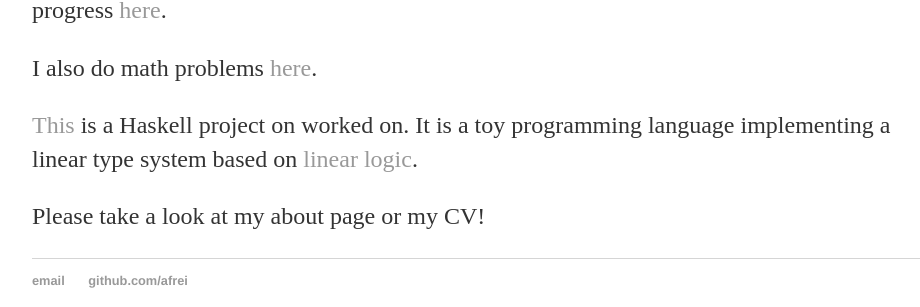
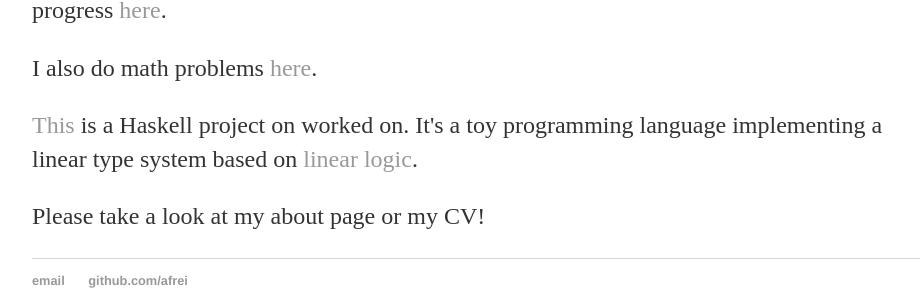
Before and after one commit to afrei/afrei.github.io, a Jekyll site: the page built from index.html, in a window 1280 px wide. Shown: the part 299-606 px from the top of the page, without its empty margins (160-1080 px from the left). Built offline with Jekyll 4.4.1, drawn with Linux system fonts in a browser that asks for light colours.

Commit message:
adding cv

```diff
--- a/cv/index.html
+++ b/cv/index.html
@@ -4,7 +4,7 @@
 ---
 
 	<div class="cv">
-		<!--<a href="#" class="download" title="Download CV as PDF">Download CV</a>-->
+		<a href="cv.pdf" class="download" title="Download CV as PDF">Download CV</a>
 					<h1>Adam Freilich</h1>
 					<address>
 					<abbr title="phone">P:</abbr> (973) 865 - 0190<br>
--- a/index.html
+++ b/index.html
@@ -12,7 +12,7 @@
 
 <p>I also do math problems <a href="https://github.com/afrei/mathwork/">here</a>. </p>
 
-<p><a href="https://github.com/afrei/LPL">This</a> is a Haskell project on worked on. It is a toy programming language implementing a linear type system based on <a href="http://en.wikipedia.org/wiki/Linear_logic">linear logic</a>.</p>
+<p><a href="https://github.com/afrei/LPL">This</a> is a Haskell project on worked on. It's a toy programming language implementing a linear type system based on <a href="http://en.wikipedia.org/wiki/Linear_logic">linear logic</a>.</p>
 
 <p>Please take a look at my about page or my CV!</p>
 
```
Also changed, not shown: 1 other file.
